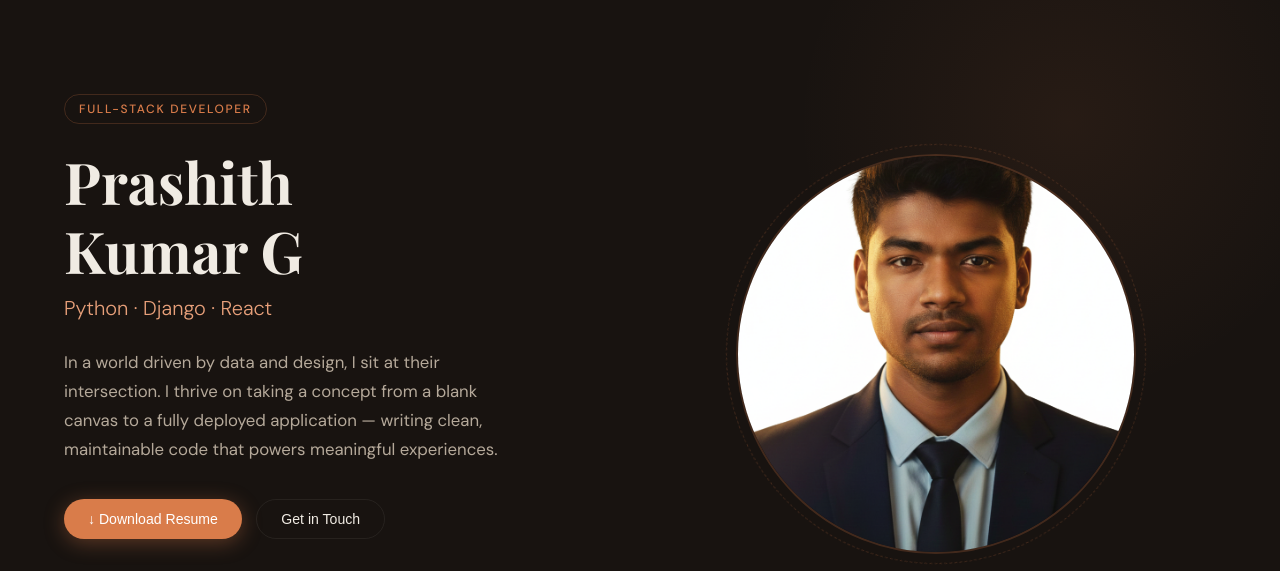
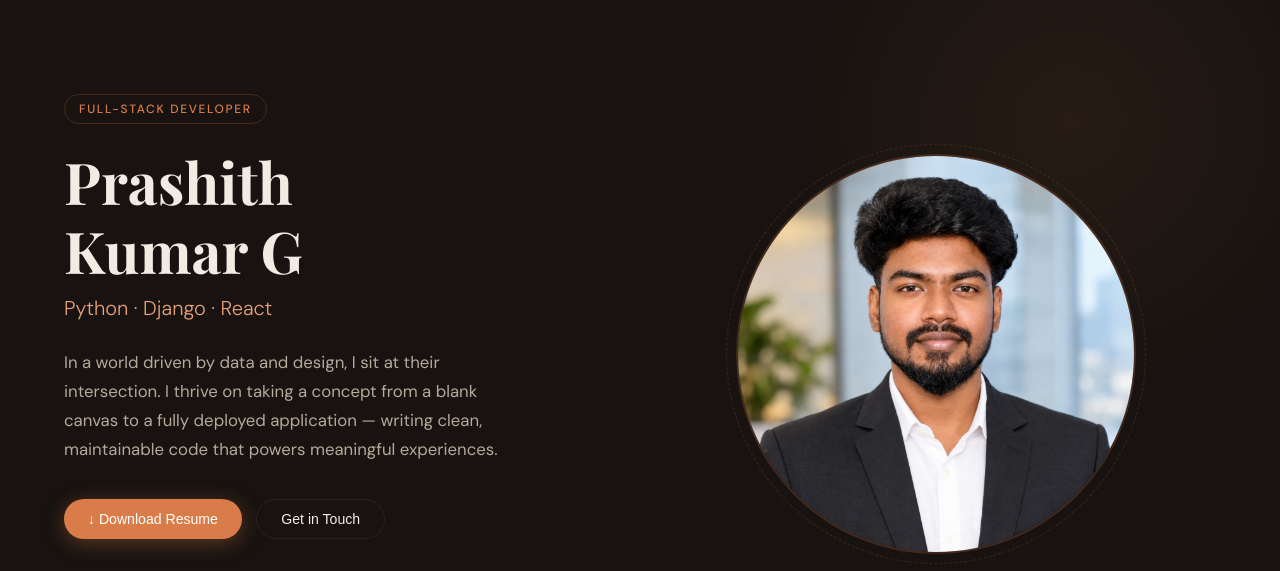
Before and after one commit to Prashith05/Prashith-Kumar-G-Portfolio, a plain HTML site: page index.html in a window 1280 px wide. Shown: the part 73-644 px from the top of the page. Drawn offline with nearby package versions, Linux system fonts and the light colour scheme.

Commit message:
The profile pic has been updated

```diff
--- a/index.html
+++ b/index.html
@@ -61,7 +61,7 @@
 
     <div class="hero-image-wrap">
       <div class="img-frame">
-        <img src="./images/me.png" alt="Prashith Kumar G" id="mypic">
+        <img src="./images/Profile-pic.jpeg" alt="Prashith Kumar G" id="mypic">
       </div>
     </div>
   </section>
```
Also changed, not shown: images/Profile-pic.jpeg (added).
